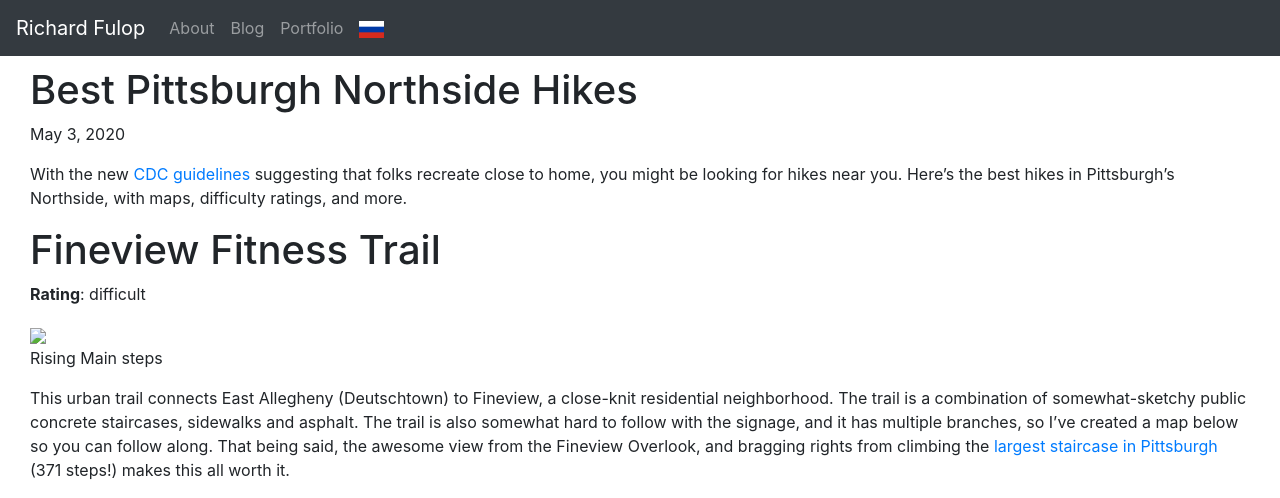
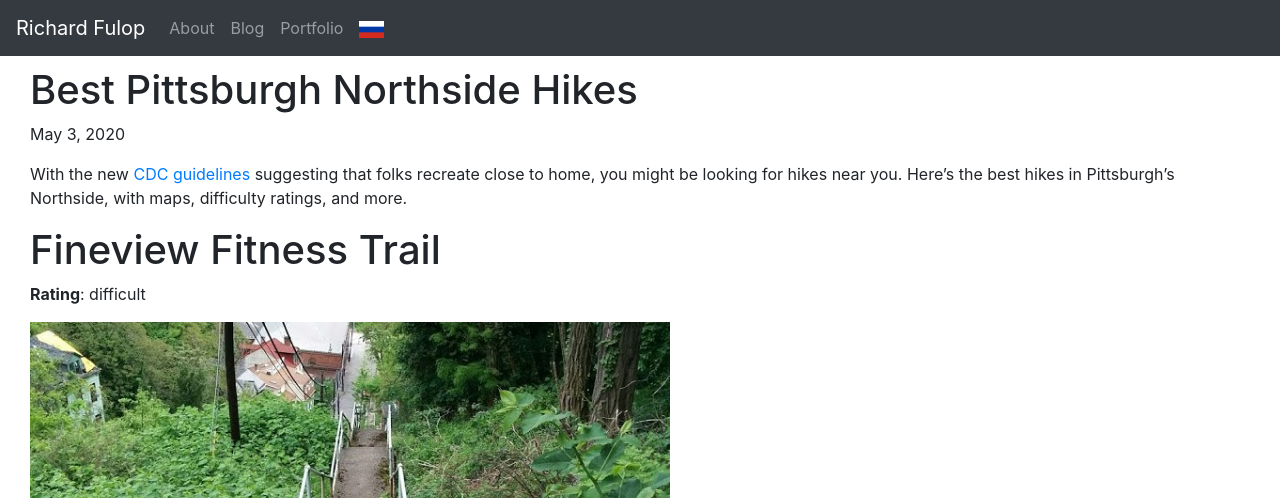
Before and after one commit to richiebful/richiebful.github.io, a Jekyll site: the page built from _posts/2020-05-03-Best-Northside-Hikes.md, in a window 1280 px wide. Shown: the top 498 px of the page. Built offline with Jekyll 4.4.1, drawn with Linux system fonts in a browser that asks for light colours; grey boxes are pictures that could not be loaded.

Commit message:
Change link scope

```diff
--- a/_posts/2020-05-03-Best-Northside-Hikes.md
+++ b/_posts/2020-05-03-Best-Northside-Hikes.md
@@ -11,7 +11,7 @@ With the new [CDC guidelines](https://www.cdc.gov/coronavirus/2019-ncov/daily-li
 **Rating**: difficult
 
 <figure class="photo-container">
- <img src="assets/rising-main-steps.jpg" width="640"/>
+ <img src="/assets/rising-main-steps.jpg" width="640"/>
  <figcaption>Rising Main steps</figcaption>
 </figure>
 
```
